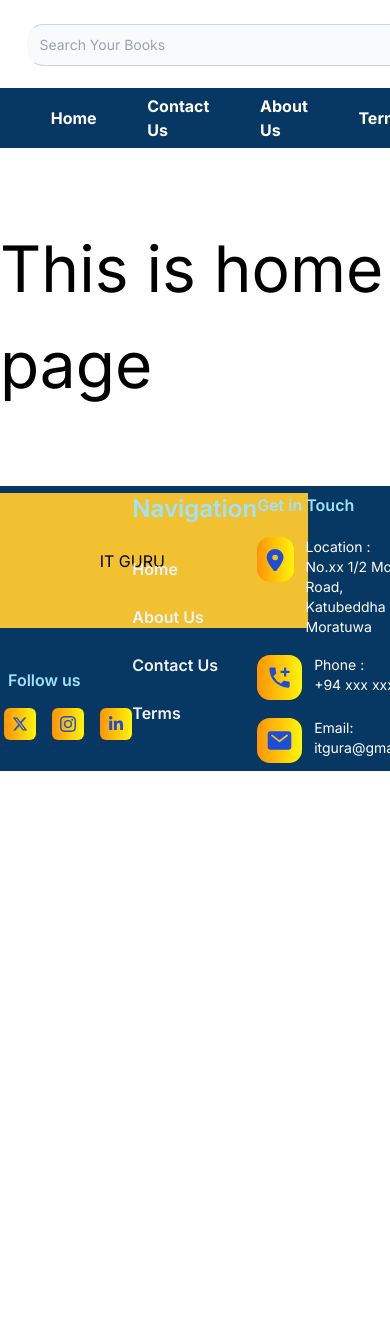
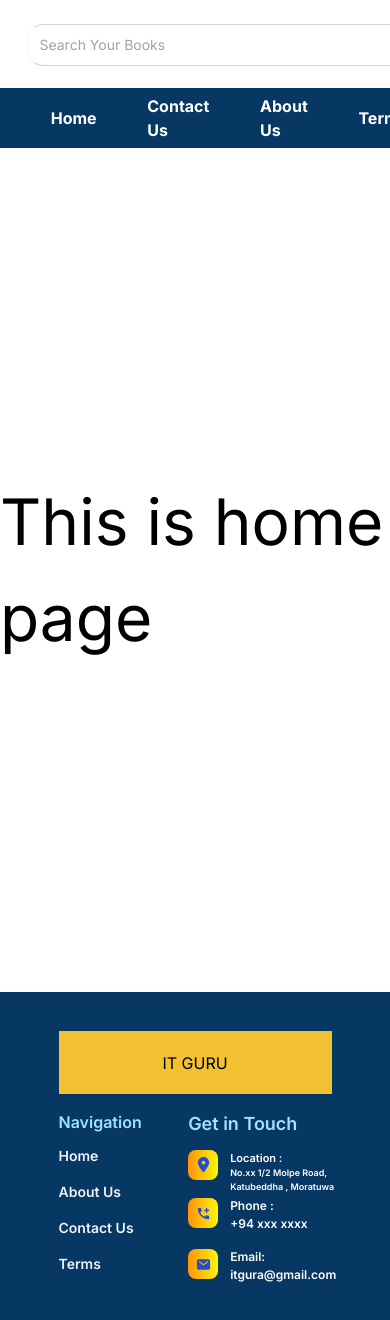
Before and after one commit to IT-Guru-Books-Store/ecomm-app-user, a Next.js app: page / in a window 390 px wide. Shown: the top 1320 px of the page. Before the commit the page ends 844 px from the top, so only its background shows below. Built offline with nearby package versions, Linux system fonts and the light colour scheme.

Commit message:
adding footer update

```diff
--- a/app/page.js
+++ b/app/page.js
@@ -2,7 +2,7 @@ import Image from "next/image";
 
 export default function Home() {
   return (
-    <div className="w-full h-[40vh] flex flex-col justify-center items-center">
+    <div className="w-full h-[100vh] flex flex-col justify-center items-center">
       <h1 className="text-[4rem]">This is home page</h1>
     </div>
   );
--- a/components/footer/Footer.js
+++ b/components/footer/Footer.js
@@ -11,16 +11,18 @@ import { IoMail } from "react-icons/io5";
 
 const Footer = () => {
   return (
-    <div className="md:h-[40%] bg-[#073763]">
-      <div className="md:w-[80%] py-[2%] mx-auto flex md:flex-row justify-center items-center">
-        <div className="flex flex-row">
+    <div className="w-full">
+      {/* deskop footer */}
+      <div className="hidden md:block md:h-[50%] bg-[#073763] md:pt-[2%]">
+        <div className="flex md:flex-row md:justify-center md:items-center md:py-[2%]">
+          <div className="flex flex-row w-full justify-center">
             {/* Column 1 */}
             <div className="flex flex-col">
-            <div className="flex items-center justify-center bg-[#f1c132] w-[200%] h-[50%]">
+              <div className="flex items-center justify-center bg-[#f1c132] md:w-[185px] md:h-[30%]">
                 IT GURU
               </div>
-            <div className="w-full mt-[40px] h-10 flex md:justify-start justify-center">
-              <h1 className="flex  text-[#9EE3FC] md:text-lg font-semibold">
+              <div className="flex w-full mt-[40px] md:h-10 md:justify-start">
+                <h1 className="flex text-[#9EE3FC] md:text-lg font-semibold">
                   Follow us
                 </h1>
               </div>
@@ -48,31 +50,31 @@ const Footer = () => {
             </div>
 
             {/* Column 2*/}
-          <div className="md:mx-[20rem]">
-            <h1 className="mb-8 text-[#9EE3FC] font-semibold text-2xl">
+            <div className="md:mx-[10%]">
+              <h1 className="mb-4 text-[#9EE3FC] font-semibold md:text-xl">
                 Navigation
               </h1>
               <ul>
                 <Link href={"/"}>
-                <li className="cursor-pointer font-semibold  text-[16px] hover:text-[#9EE3FC] text-[#F1F3F7] ">
+                  <li className="cursor-pointer font-semibold text-[16px] hover:text-[#9EE3FC] text-[#F1F3F7] ">
                     Home
                   </li>
                 </Link>
 
                 <Link href={"/about Us"}>
-                <li className="cursor-pointer font-semibold mt-6  text-[16px] hover:text-[#9EE3FC] text-[#F1F3F7] ">
+                  <li className="cursor-pointer font-semibold md:mt-4 text-[16px] hover:text-[#9EE3FC] text-[#F1F3F7] ">
                     About Us
                   </li>
                 </Link>
 
                 <Link href={"/contact Us"}>
-                <li className="cursor-pointer font-semibold mt-6  text-[16px] hover:text-[#9EE3FC] text-[#F1F3F7] ">
+                  <li className="cursor-pointer font-semibold md:mt-4 text-[16px] hover:text-[#9EE3FC] text-[#F1F3F7] ">
                     Contact Us
                   </li>
                 </Link>
 
                 <Link href={"/terms"}>
-                <li className="cursor-pointer font-semibold mt-6  text-[16px] hover:text-[#9EE3FC] text-[#F1F3F7] ">
+                  <li className="cursor-pointer font-semibold md:mt-4 text-[16px] hover:text-[#9EE3FC] text-[#F1F3F7] ">
                     Terms
                   </li>
                 </Link>
@@ -81,17 +83,18 @@ const Footer = () => {
 
             {/* Column 3 */}
             <div className="flex flex-col">
-            <h1 className="w-40 h-3 text-[#9EE3FC] md:text-2xl font-semibold mb-8">
+              <h1 className="w-40 h-3 text-[#9EE3FC] md:text-xl font-semibold mb-8">
                 Get in Touch
               </h1>
 
               <div className="flex flex-col gap-[18px]">
                 {/* location */}
                 <div className="flex w-full justify-start space-x-3 item-center">
-                <div className="h-[45px] w-[45px] bg-gradient-to-r from-[#fe9308] to-[#fff508] rounded-[13px] flex items-center justify-center">
-                  <FaLocationDot className="w-[50%] h-[50%]" color="#1d4ed8" />
+                  <div className="md:h-[40px] md:w-[45px] bg-gradient-to-r from-[#fe9308] to-[#fff508] rounded-[10px] flex items-center justify-center">
+                    {/* w-[60%] h-[60%] */}
+                    <FaLocationDot className="md:h-[20px]" color="#1d4ed8" />
                   </div>
-                <div className="text-sm text-white">
+                  <div className="md:text-xs text-white">
                     <h1>Location :</h1>
                     <h1>No.xx 1/2 Molpe Road,</h1>
                     <h1>Katubeddha , Moratuwa</h1>
@@ -100,10 +103,14 @@ const Footer = () => {
 
                 {/* phone */}
                 <div className="flex w-full justify-start space-x-3 item-center">
-                <div className="h-[45px] w-[45px] bg-gradient-to-r from-[#fe9308] to-[#fff508] rounded-[13px] flex items-center justify-center">
-                  <MdAddIcCall className="w-[60%] h-[60%]" color="#1d4ed8" />
+                  <div className="md:h-[40px] md:w-[45px] bg-gradient-to-r from-[#fe9308] to-[#fff508] rounded-[10px] flex items-center justify-center">
+                    {/* w-[60%] h-[60%] */}
+                    <MdAddIcCall
+                      className="md:h-[40px] md:w-[25px]"
+                      color="#1d4ed8"
+                    />
                   </div>
-                <div className="text-sm text-white">
+                  <div className="md:text-xs text-white">
                     <h1>Phone :</h1>
                     <h1>+94 xxx xxxx</h1>
                   </div>
@@ -111,12 +118,105 @@ const Footer = () => {
 
                 {/* Mail */}
                 <div className="flex w-full justify-start space-x-3 item-center">
-                <div className="h-[45px] w-[45px] bg-gradient-to-r from-[#fe9308] to-[#fff508] rounded-[13px] flex items-center justify-center">
-                  <IoMail className="w-[60%] h-[60%]" color="#1d4ed8" />
+                  <div className="md:h-[40px] md:w-[45px] bg-gradient-to-r from-[#fe9308] to-[#fff508] rounded-[10px] flex items-center justify-center">
+                    <IoMail
+                      className="md:h-[40px] md:w-[25px]"
+                      color="#1d4ed8"
+                    />
                   </div>
-                <div className="text-sm text-white">
+                  <div className="md:text-xs text-white">
                     <h1>Email:</h1>
                     <h1>itgura@gmail.com</h1>
+                  </div>
+                </div>
+              </div>
+            </div>
+          </div>
+        </div>
+      </div>
+
+      {/* Mobile footer */}
+      <div className="block md:hidden bg-[#073763] h-[40%]">
+        <div className="flex flex-col py-[10%]">
+          <div className="flex justify-center items-center">
+            <div className="flex items-center justify-center bg-[#f1c132] w-[70%] py-[5%]">
+              IT GURU
+            </div>
+          </div>
+          <div className="flex flex-row mt-[4%] ml-[15%]">
+            {/* Left column */}
+            <div>
+              <h1 className="mb-3 text-[#9EE3FC] font-semibold md:text-lg">
+                Navigation
+              </h1>
+              <ul>
+                <Link href={"/"}>
+                  <li className="cursor-pointer font-semibold text-sm hover:text-[#9EE3FC] text-[#F1F3F7] ">
+                    Home
+                  </li>
+                </Link>
+
+                <Link href={"/about Us"}>
+                  <li className="cursor-pointer font-semibold mt-4 text-sm hover:text-[#9EE3FC] text-[#F1F3F7] ">
+                    About Us
+                  </li>
+                </Link>
+
+                <Link href={"/contact Us"}>
+                  <li className="cursor-pointer font-semibold mt-4 text-sm hover:text-[#9EE3FC] text-[#F1F3F7] ">
+                    Contact Us
+                  </li>
+                </Link>
+
+                <Link href={"/terms"}>
+                  <li className="cursor-pointer font-semibold mt-4 text-sm hover:text-[#9EE3FC] text-[#F1F3F7] ">
+                    Terms
+                  </li>
+                </Link>
+              </ul>
+            </div>
+            {/* right column */}
+            <div className="flex flex-col ml-[14%] font-semibold ">
+              <h1 className="w-40 h-3 text-[#9EE3FC] text-lg font- mb-4">
+                Get in Touch
+              </h1>
+
+              <div className="flex flex-col gap-[5px]">
+                {/* location */}
+                <div className="flex w-full justify-start space-x-3 item-center mt-3">
+                  <div className="flex items-center justify-center h-[30px] w-[30px] bg-gradient-to-r from-[#fe9308] to-[#fff508] rounded-lg">
+                    <FaLocationDot
+                      className="w-[50%] h-[50%]"
+                      color="#1d4ed8"
+                    />
+                  </div>
+                  <div className="text-[11px] text-white">
+                    <h1>Location :</h1>
+                    <h3 className="text-[9px]">No.xx 1/2 Molpe Road,</h3>
+                    <h3 className="text-[9px]">Katubeddha , Moratuwa</h3>
+                  </div>
+                </div>
+
+                {/* phone */}
+                <div className="flex w-full justify-start space-x-3 item-center">
+                  <div className="flex items-center justify-center h-[30px] w-[30px] bg-gradient-to-r from-[#fe9308] to-[#fff508] rounded-lg">
+                    <MdAddIcCall className="w-[50%] h-[50%]" color="#1d4ed8" />
+                  </div>
+                  <div className="text-xs text-white">
+                    <h1>Phone :</h1>
+                    <h1 className="mt-[2px]">+94 xxx xxxx</h1>
+                  </div>
+                </div>
+
+                {/* Mail */}
+                <div className="flex w-full justify-start space-x-3 item-center mt-3">
+                  <div className="flex items-center justify-center h-[30px] w-[30px] bg-gradient-to-r from-[#fe9308] to-[#fff508] rounded-lg">
+                    <IoMail className="w-[50%] h-[50%]" color="#1d4ed8" />
+                  </div>
+                  <div className="text-xs text-white">
+                    <h1>Email:</h1>
+                    <h1 className="mt-[2px]">itgura@gmail.com</h1>
+                  </div>
                 </div>
               </div>
             </div>
--- a/components/searchBar/SearchBar.js
+++ b/components/searchBar/SearchBar.js
@@ -9,7 +9,7 @@ const SearchBar = () => {
             <input
               type="search"
               id="search-dropdown"
-              className="block p-2.5 w-full z-20 text-sm text-gray-900 bg-gray-50 rounded-2xl border-s-gray-50 border-s-2 border border-gray-300 focus:ring-blue-500 focus:border-blue-500 dark:bg-gray-700 dark:border-s-gray-700  dark:border-gray-600 dark:placeholder-gray-400 dark:text-white dark:focus:border-blue-500"
+              className="block p-2.5 w-full z-20 text-sm text-gray-900 rounded-2xl border-s-gray-50 border-s-2 border border-gray-300 focus:ring-blue-500 focus:border-blue-500 dark:border-s-gray-700 dark:border-gray-600 dark:placeholder-gray-400 dark:focus:border-blue-500"
               placeholder="Search Your Books"
               required
             />
```
Lines whose indentation alone changed are shown as unchanged.
